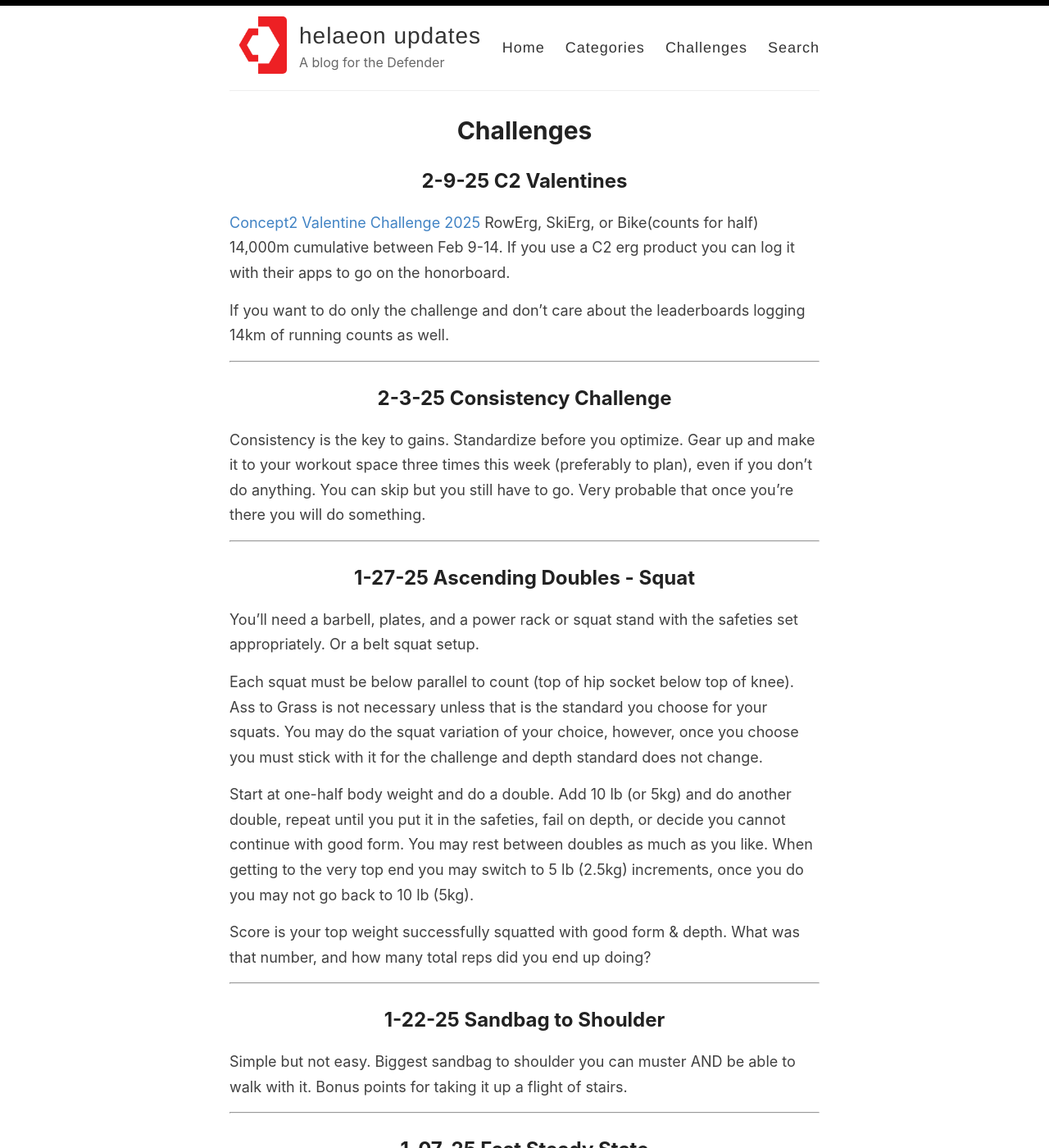
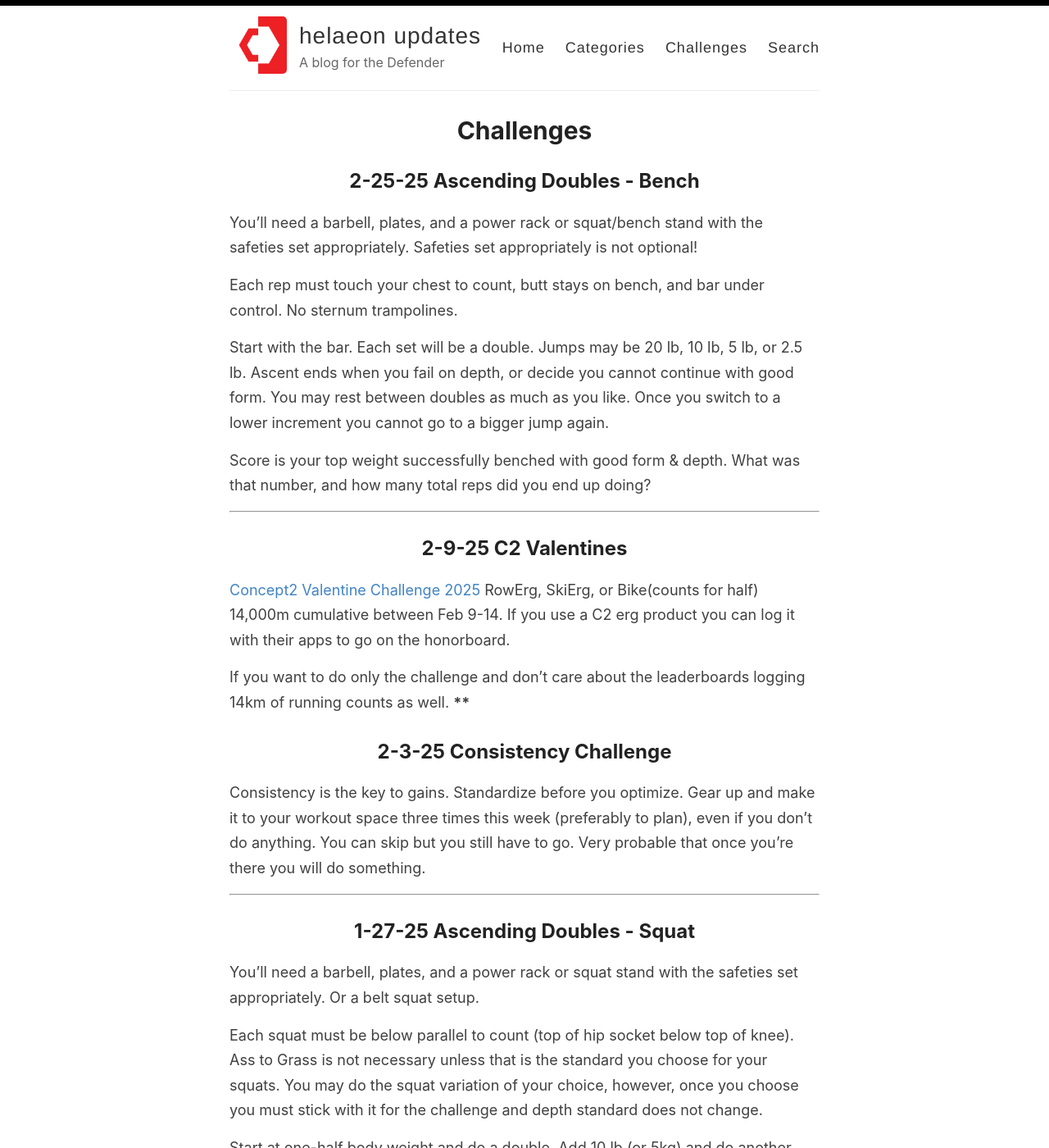
Before and after one commit to helaeon/helaeon.github.io, a Jekyll site: the page built from _pages/challenges.md, in a window 1280 px wide and 1400 px high. Shown: the whole window at 82% size. Built offline with Jekyll 4.4.1, drawn with Linux system fonts in a browser that asks for light colours.

Commit message:
Add files via upload

```diff
--- a/_pages/challenges.md
+++ b/_pages/challenges.md
@@ -3,13 +3,25 @@ layout: page
 permalink: /challenges/
 title: Challenges
 ---
+**2-25-25 Ascending Doubles - Bench**
+------
+You'll need a barbell, plates, and a power rack or squat/bench stand with the safeties set appropriately. Safeties set appropriately is not optional!
+
+Each rep must touch your chest to count, butt stays on bench, and bar under control. No sternum trampolines.
+
+Start with the bar. Each set will be a double. Jumps may be 20 lb, 10 lb, 5 lb, or 2.5 lb. Ascent ends when you fail on depth, or decide you cannot continue with good form. You may rest between doubles as much as you like. Once you switch to a lower increment you cannot go to a bigger jump again.
+
+Score is your top weight successfully benched with good form & depth.
+What was that number, and how many total reps did you end up doing?
+
+******
+
 **2-9-25 C2 Valentines**
 ------
 [Concept2 Valentine Challenge 2025](https://log.concept2.com/challenges/valentine)
 RowErg, SkiErg, or Bike(counts for half) 14,000m cumulative between Feb 9-14. If you use a C2 erg product you can log it with their apps to go on the honorboard.
 
 If you want to do only the challenge and don't care about the leaderboards logging 14km of running counts as well.
-
 ******
 
 **2-3-25 Consistency Challenge**
```
